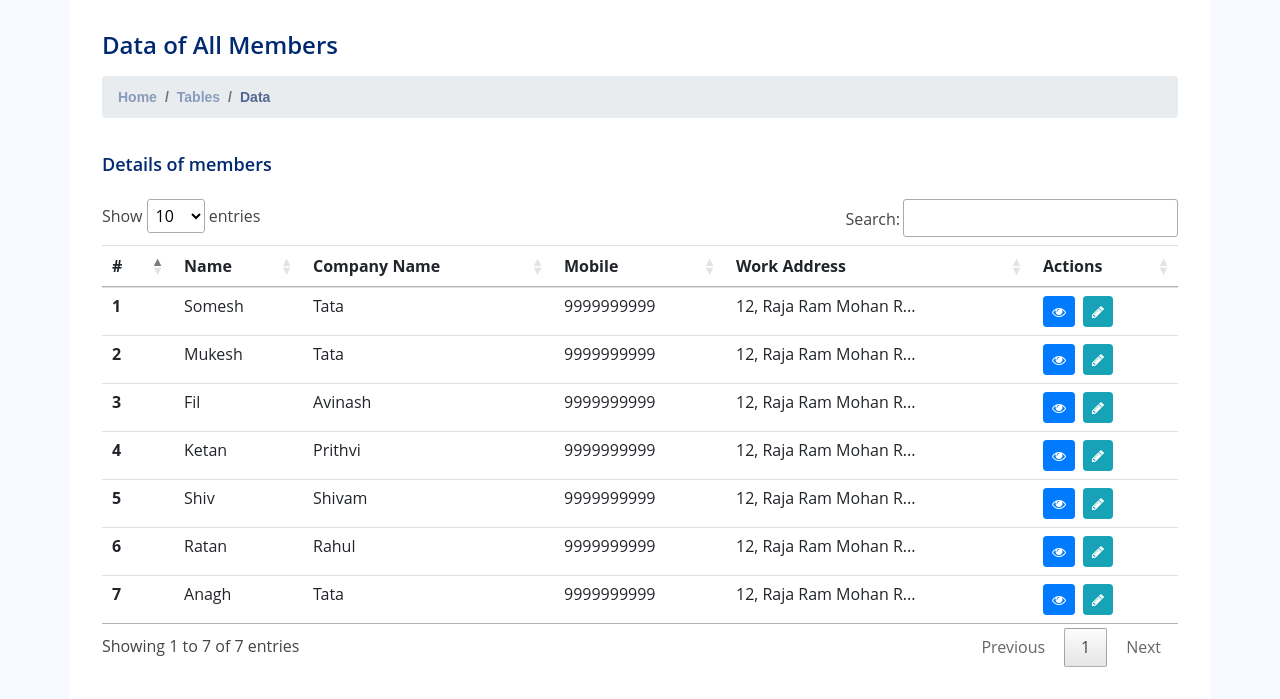
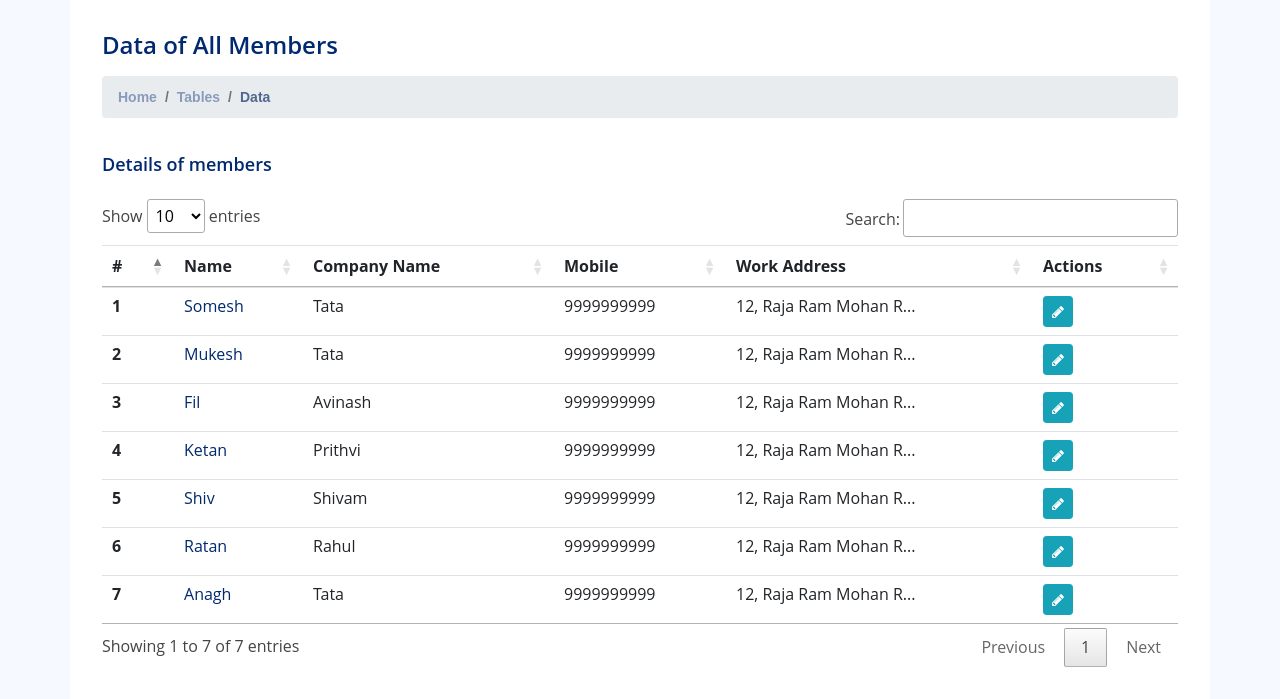
Before and after one commit to anagh9/poc-materials, a Python web app: template templates/table.html in a window 1280 px wide. Shown: the part 121-820 px from the top of the page. Run offline with Jinja, Linux system fonts and the light colour scheme; the template is opened without the code that fills it, so the values that code supplies are empty; some libraries are stand-ins or nearby versions.

Commit message:
Added Edit Field to name,geolocation

```diff
--- a/static/css/main.css
+++ b/static/css/main.css
@@ -13,8 +13,12 @@ body{
 }
 
 a {
-    color: #4154f1;
+    color: #012970;
     text-decoration: none;
+}
+
+a:hover{
+    color: #063b96;
 }
 
 nav{
--- a/static/js/script.js
+++ b/static/js/script.js
@@ -10,7 +10,12 @@ function populateForm(){
                     return `<b>${data}</b>`
                 }
             },
-            { data: 'name' },
+            {
+                data: 'name',
+                render: function(data,type,row){
+                    return `<a href="/templates/edit.html?id=${row.member_id}&view=true">${data}</a>`
+                }
+            },
             { data: 'company_name' },
             { data: 'mobile1' },
             {
@@ -22,8 +27,9 @@ function populateForm(){
             {
                 data: null,
                 render: function(data,type,row){
-                    return '<button class="btn btn-primary btn-sm mr-2" data-action="view" data-id="' + row.member_id + '"><span><i class="fa fa-eye" aria-hidden="true"></i></span></button>' +
-                    '<button class="btn btn-info btn-sm" data-action="edit" data-id="' + row.member_id + '"><span><i class="fa fa-pencil" aria-hidden="true"></i></span></button>';
+                    return '<button class="btn btn-info btn-sm" data-action="edit" data-id="' + row.member_id + '"><span><i class="fa fa-pencil" aria-hidden="true"></i></span></button>';
+                    // +
+                    // '<button class="btn btn-primary btn-sm mr-2" data-action="view" data-id="' + row.member_id + '"><span><i class="fa fa-eye" aria-hidden="true"></i></span></button>'
                 }
             },
             ]
@@ -56,19 +62,6 @@ function setFormToReadOnly() {
     for (let i = 0; i < buttons.length; i++) {
         buttons[i].style.display = "none";
     }
-
-    // $('#edit-form').submit(function(event) {
-    //     event.preventDefault();
-    //     const formData = $(this).serializeArray();
-    //     const newData = {};
-    //     formData.forEach(field => newData[field.name] = field.value);
-    //     const memberIndex = globalJsonData.findIndex(member => member.member_id == memberId);
-    //     if (memberIndex >= 0) {
-    //         globalJsonData[memberIndex] = {...globalJsonData[memberIndex], ...newData};
-    //         // save the updated data to a file or database as necessary
-    //         // redirect to the view page or some other page as necessary
-    //     }
-    // });
 }
 
 
--- a/templates/edit.html
+++ b/templates/edit.html
@@ -274,6 +274,9 @@
         $(document).ready(function() {
             editForm();
         })
+        $("input").prop('disabled', true);
+        $("input#editField").prop('disabled', false);
+        $("textarea").prop('disabled', true);
     </script>
 </body>
 </html>
```
